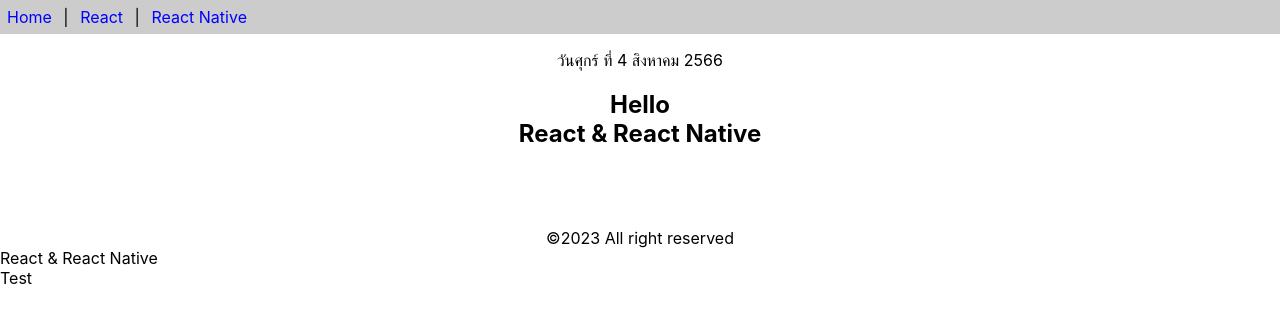
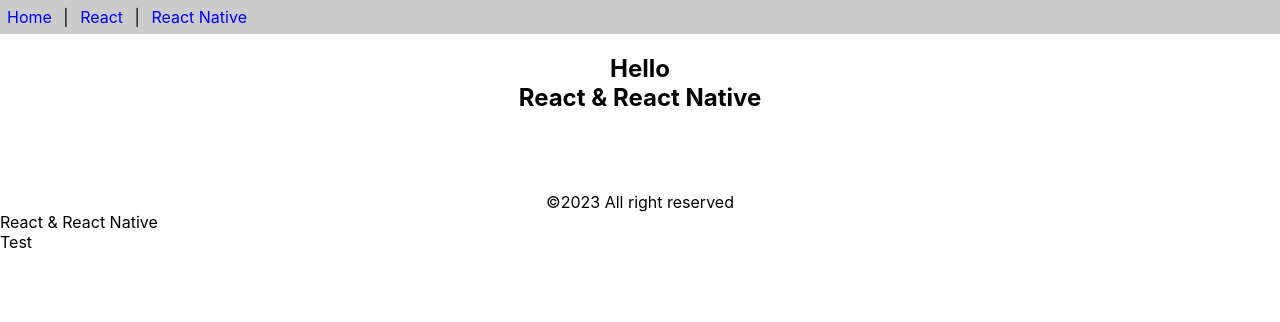
Before and after one commit to phollakrit/app1, a React (Create React App) app: page / in a window 1280 px wide. Shown: the top 322 px of the page. Built offline with nearby package versions, Linux system fonts and the light colour scheme.

Commit message:
Revert "Create class-components.js"
This reverts commit b24ec57f73c0409a96aa10c83e6c3d4a82cad932.

```diff
--- a/src/App.js
+++ b/src/App.js
@@ -1,12 +1,10 @@
 import React from 'react'
 import { Content, Footer, Header } from './func-components';
-import Calendar from './class-components';
 
 function App() {
   return (
     <>
       <Header/>
-      <p><center><Calendar/></center></p>
       <Content/>
       <Footer/>
       <div>React & React Native</div>
--- a/src/class-components.js
+++ /dev/null
@@ -1,18 +0,0 @@
-import React,{Component} from "react";
-
-export default class Calendar extends Component{
-    getDate(){
-        const dayNames=['อาทิตย์','จันทร์','อังคาร','พุธ','พฤหัสบดี','ศุกร์','เสาร์']
-        const monthNames=['มกราคม','กุมภาพันธ์','มีนาคม','เมษายน','พฤษภาคม','มิถุนายน',
-        'กรกฎาคม','สิงหาคม','กันยายน','ตุลาคม','พฤศจิกายน','ธันวาคม']
-        const date=new Date()
-        const weekDay=dayNames[date.getDay()]
-        const day=date.getDate()
-        const month=monthNames[date.getMonth()]
-        const year=date.getFullYear()+543
-        return `วัน${weekDay} ที่ ${day} ${month} ${year}`
-    }
-    render(){
-        return <div>{this.getDate()}</div>
-    }
-}
```
